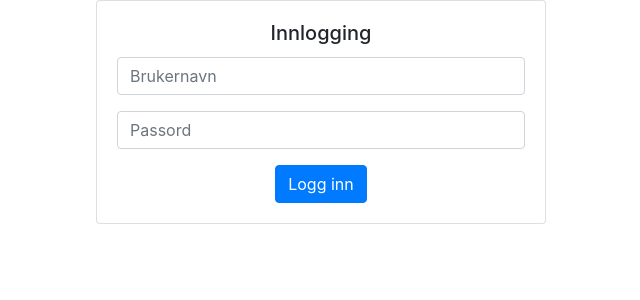
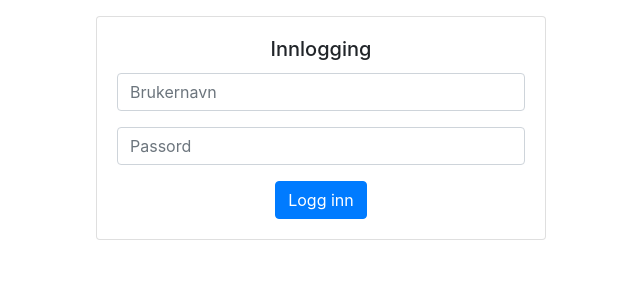
Before and after one commit to Reedtrullz/reidjoss.github.io, a PHP site: page /login.html in a window 1280 px wide. Shown: the top 300 px of the page, without its empty margins (319-959 px from the left). Run offline with PHP 8.4, Linux system fonts and the light colour scheme.

Commit message:
Spacing i login

```diff
--- a/css/master.css
+++ b/css/master.css
@@ -6,7 +6,8 @@
   min-width: 25rem;
 }
 
-form .card {
+form .card,
+.loginbox .card {
   margin-top: 1rem;
 }
 
```
